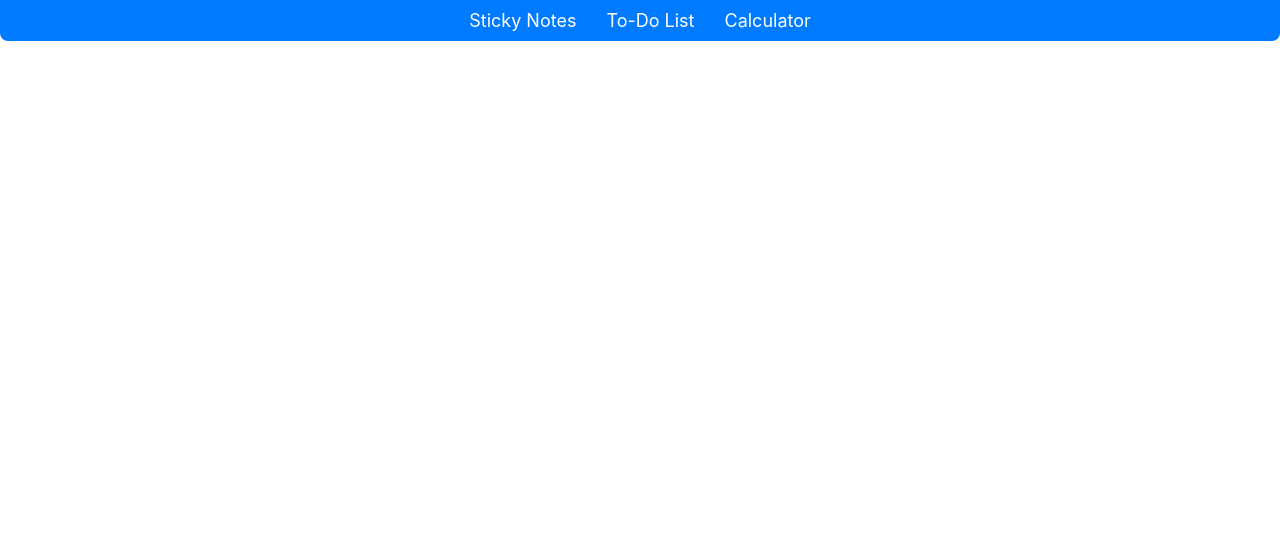
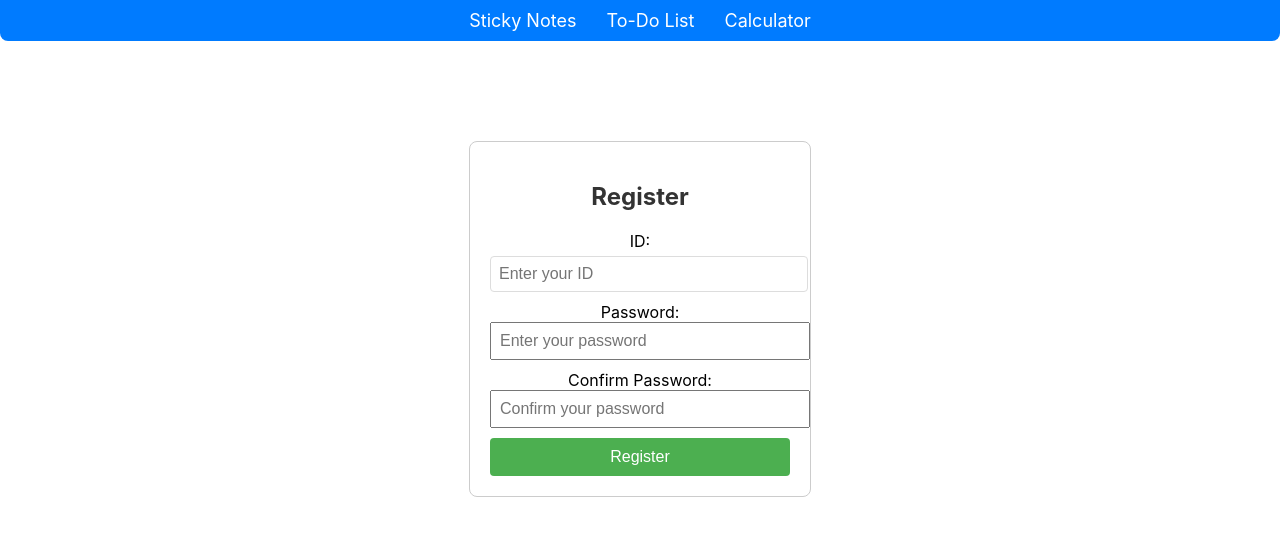
Before and after one commit to madhukantp97/my-notes, a React (Create React App) app: page /register in a window 1280 px wide. Shown: the top 536 px of the page. Built offline with nearby package versions, Linux system fonts and the light colour scheme.

Commit message:
added login and registration

```diff
--- a/src/App.js
+++ b/src/App.js
@@ -1,24 +1,52 @@
 // src/App.js
-import React from 'react';
-import { BrowserRouter as Router, Route, Routes, Link } from 'react-router-dom';
+import React, { useState, useEffect } from 'react';
+import { BrowserRouter as Router, Route, Routes, Link, Navigate } from 'react-router-dom';
 import StickyNotes from './StickyNotes';
 import Calculator from './Calculator';
-import ToDoList from './ToDoList'; // Import the new component
-import './App.css'; // If you have general styles
+import ToDoList from './ToDoList';
+import Login from './Login';
+import Register from './Register'; // Import the Register page
+import './App.css';
 
 const App = () => {
+  const [isLoggedIn, setIsLoggedIn] = useState(false);
+  const [isRegistered, setIsRegistered] = useState(false);
+
+  useEffect(() => {
+    const registeredStatus = localStorage.getItem('isRegistered');
+    const loggedInStatus = localStorage.getItem('isLoggedIn');
+
+    if (registeredStatus === 'true') {
+      setIsRegistered(true);
+    }
+
+    if (loggedInStatus === 'true') {
+      setIsLoggedIn(true);
+    }
+  }, []);
+
   return (
     <Router>
       <nav>
         <Link to="/">Sticky Notes</Link>
-        <Link to="/todo">To-Do List</Link> {/* Add a link for To-Do List */}
+        <Link to="/todo">To-Do List</Link>
         <Link to="/calculator">Calculator</Link>
-
       </nav>
       <Routes>
-        <Route path="/" element={<StickyNotes />} />
-        <Route path="/calculator" element={<Calculator />} />
-        <Route path="/todo" element={<ToDoList />} /> {/* Route for To-Do List */}
+        <Route path="/login" element={<Login />} />
+        <Route path="/register" element={isRegistered ? <Navigate to="/login" /> : <Register />} /> {/* If registered, redirect to login */}
+        <Route
+          path="/"
+          element={isLoggedIn ? <StickyNotes /> : <Navigate to="/login" />}
+        />
+        <Route
+          path="/calculator"
+          element={isLoggedIn ? <Calculator /> : <Navigate to="/login" />}
+        />
+        <Route
+          path="/todo"
+          element={isLoggedIn ? <ToDoList /> : <Navigate to="/login" />}
+        />
       </Routes>
     </Router>
   );
--- /dev/null
+++ b/src/Login.css
@@ -0,0 +1,34 @@
+/* src/Login.css */
+.login-container {
+    width: 300px;
+    margin: 100px auto;
+    padding: 20px;
+    border: 1px solid #ccc;
+    border-radius: 8px;
+    text-align: center;
+  }
+
+  .login-container input {
+    margin-bottom: 10px;
+    width: 100%;
+    padding: 8px;
+    font-size: 16px;
+  }
+
+  .login-container button {
+    width: 100%;
+    padding: 10px;
+    background-color: #4CAF50;
+    color: white;
+    border: none;
+    border-radius: 4px;
+    cursor: pointer;
+  }
+
+  .login-container button:hover {
+    background-color: #45a049;
+  }
+
+  .login-container p {
+    color: red;
+  }
--- /dev/null
+++ b/src/Login.js
@@ -0,0 +1,54 @@
+// src/Login.js
+import React, { useState } from 'react';
+import { useNavigate } from 'react-router-dom';
+import './Login.css';
+
+
+const Login = () => {
+  const [id, setId] = useState('');
+  const [password, setPassword] = useState('');
+  const [errorMessage, setErrorMessage] = useState('');
+  const navigate = useNavigate();
+
+  const handleLogin = () => {
+    // Retrieve stored credentials from local storage
+    const storedId = localStorage.getItem('userId');
+    const storedPassword = localStorage.getItem('userPassword');
+
+    // Check if entered credentials match stored ones
+    if (id === storedId && password === storedPassword) {
+      localStorage.setItem('isLoggedIn', 'true'); // Set logged-in state
+      navigate('/'); // Redirect to sticky notes page
+    } else {
+      setErrorMessage('Invalid ID or Password!');
+    }
+  };
+
+  return (
+    <div className="login-container">
+      <h2>Login</h2>
+      <div>
+        <label>ID:</label>
+        <input
+          type="text"
+          value={id}
+          onChange={(e) => setId(e.target.value)}
+          placeholder="Enter your ID"
+        />
+      </div>
+      <div>
+        <label>Password:</label>
+        <input
+          type="password"
+          value={password}
+          onChange={(e) => setPassword(e.target.value)}
+          placeholder="Enter your password"
+        />
+      </div>
+      <button onClick={handleLogin}>Login</button>
+      {errorMessage && <p style={{ color: 'red' }}>{errorMessage}</p>}
+    </div>
+  );
+};
+
+export default Login;
--- /dev/null
+++ b/src/Register.css
@@ -0,0 +1,34 @@
+/* src/Register.css */
+.register-container {
+    width: 300px;
+    margin: 100px auto;
+    padding: 20px;
+    border: 1px solid #ccc;
+    border-radius: 8px;
+    text-align: center;
+  }
+
+  .register-container input {
+    margin-bottom: 10px;
+    width: 100%;
+    padding: 8px;
+    font-size: 16px;
+  }
+
+  .register-container button {
+    width: 100%;
+    padding: 10px;
+    background-color: #4CAF50;
+    color: white;
+    border: none;
+    border-radius: 4px;
+    cursor: pointer;
+  }
+
+  .register-container button:hover {
+    background-color: #45a049;
+  }
+
+  .register-container p {
+    color: red;
+  }
--- /dev/null
+++ b/src/Register.js
@@ -0,0 +1,70 @@
+// src/Register.js
+import React, { useState } from 'react';
+import { useNavigate } from 'react-router-dom';
+import './Register.css';
+
+
+const Register = () => {
+  const [id, setId] = useState('');
+  const [password, setPassword] = useState('');
+  const [confirmPassword, setConfirmPassword] = useState('');
+  const [errorMessage, setErrorMessage] = useState('');
+  const navigate = useNavigate();
+
+  const handleRegister = () => {
+    // Validate input fields
+    if (!id || !password || !confirmPassword) {
+      setErrorMessage('Please fill out all fields.');
+      return;
+    }
+    if (password !== confirmPassword) {
+      setErrorMessage('Passwords do not match.');
+      return;
+    }
+
+    // Store credentials in local storage
+    localStorage.setItem('userId', id);
+    localStorage.setItem('userPassword', password);
+    localStorage.setItem('isRegistered', 'true'); // Mark as registered
+
+    // Redirect to login page after successful registration
+    navigate('/login');
+  };
+
+  return (
+    <div className="register-container">
+      <h2>Register</h2>
+      <div>
+        <label>ID:</label>
+        <input
+          type="text"
+          value={id}
+          onChange={(e) => setId(e.target.value)}
+          placeholder="Enter your ID"
+        />
+      </div>
+      <div>
+        <label>Password:</label>
+        <input
+          type="password"
+          value={password}
+          onChange={(e) => setPassword(e.target.value)}
+          placeholder="Enter your password"
+        />
+      </div>
+      <div>
+        <label>Confirm Password:</label>
+        <input
+          type="password"
+          value={confirmPassword}
+          onChange={(e) => setConfirmPassword(e.target.value)}
+          placeholder="Confirm your password"
+        />
+      </div>
+      <button onClick={handleRegister}>Register</button>
+      {errorMessage && <p style={{ color: 'red' }}>{errorMessage}</p>}
+    </div>
+  );
+};
+
+export default Register;
```
